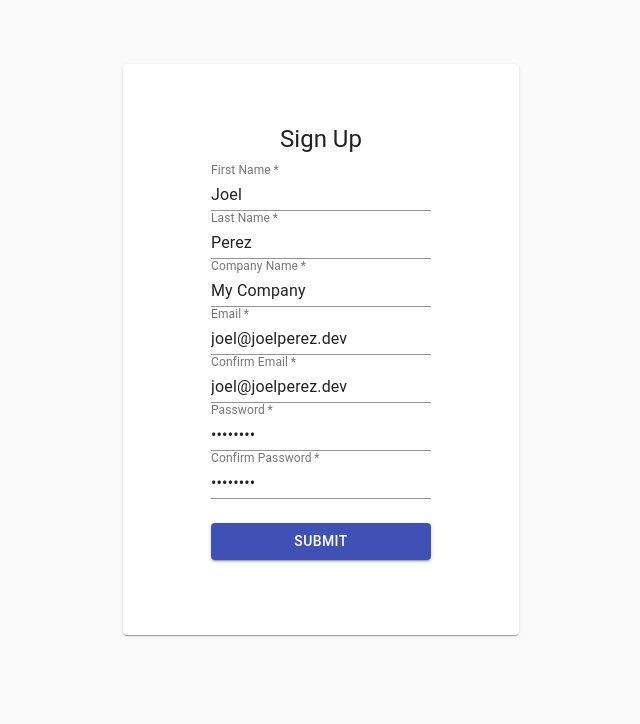
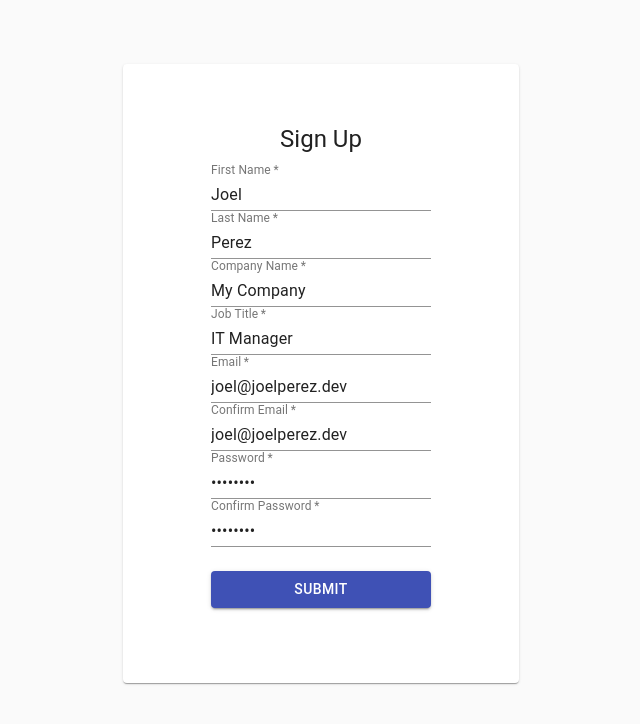
Before and after one commit to lambdax-enteprise-device/frontend, a React (Create React App) app: page /signup in a window 1280 px wide. Shown: the top 724 px of the page, without its empty margins (319-959 px from the left). Built offline with nearby package versions, Linux system fonts and the light colour scheme.

Commit message:
added title field

```diff
--- a/src/components/auth/SignUp.js
+++ b/src/components/auth/SignUp.js
@@ -46,6 +46,7 @@ const SignupForm = () => {
       password: "12345678",
       confirmPassword: "12345678",
       companyName: "My Company",
+      title: "IT Manager",
       firstName: "Joel",
       lastName: "Perez",
       email: "joel@joelperez.dev",
@@ -61,6 +62,9 @@ const SignupForm = () => {
         .oneOf([Yup.ref("password"), null], "Passwords must match"),
       companyName: Yup.string()
         .max(120, "Must be 20 characters or more")
+        .required("Required"),
+      title: Yup.string()
+        .max(64, "Must be 64 characters or less")
         .required("Required"),
       firstName: Yup.string()
         .max(120, "Must be 120 characters or less")
@@ -79,19 +83,20 @@ const SignupForm = () => {
     }),
     // TODO: Update to only validate during onBlur events
     onSubmit: values => {
+      // Remove keys not needed
+      delete values.confirmEmail;
+      delete values.confirmPassword;
       alert(JSON.stringify(values, null, 2));
+      // values = JSON.stringify(values);
       console.log(values);
-      axios
-        .post(
-          "https://enterprise-devices.herokuapp.com/api/auth/signup",
-          values
-        )
-        .then(res => {
-          console.log(res);
-        })
-        .catch(err => {
-          console.log(err);
-        });
+      // axios
+      //   .post("http://enterprise-devices.herokuapp.com/api/auth/signup", values)
+      //   .then(res => {
+      //     console.log(res);
+      //   })
+      //   .catch(err => {
+      //     console.log(err);
+      //   });
     }
   });
   return (
@@ -134,6 +139,15 @@ const SignupForm = () => {
             required
             onChange={formik.handleChange}
             {...formik.getFieldProps("companyName")}
+          />
+          <TextField
+            label="Job Title"
+            name="title"
+            type="text"
+            id="title"
+            required
+            onChange={formik.handleChange}
+            {...formik.getFieldProps("title")}
           />
 
           <TextField
```
